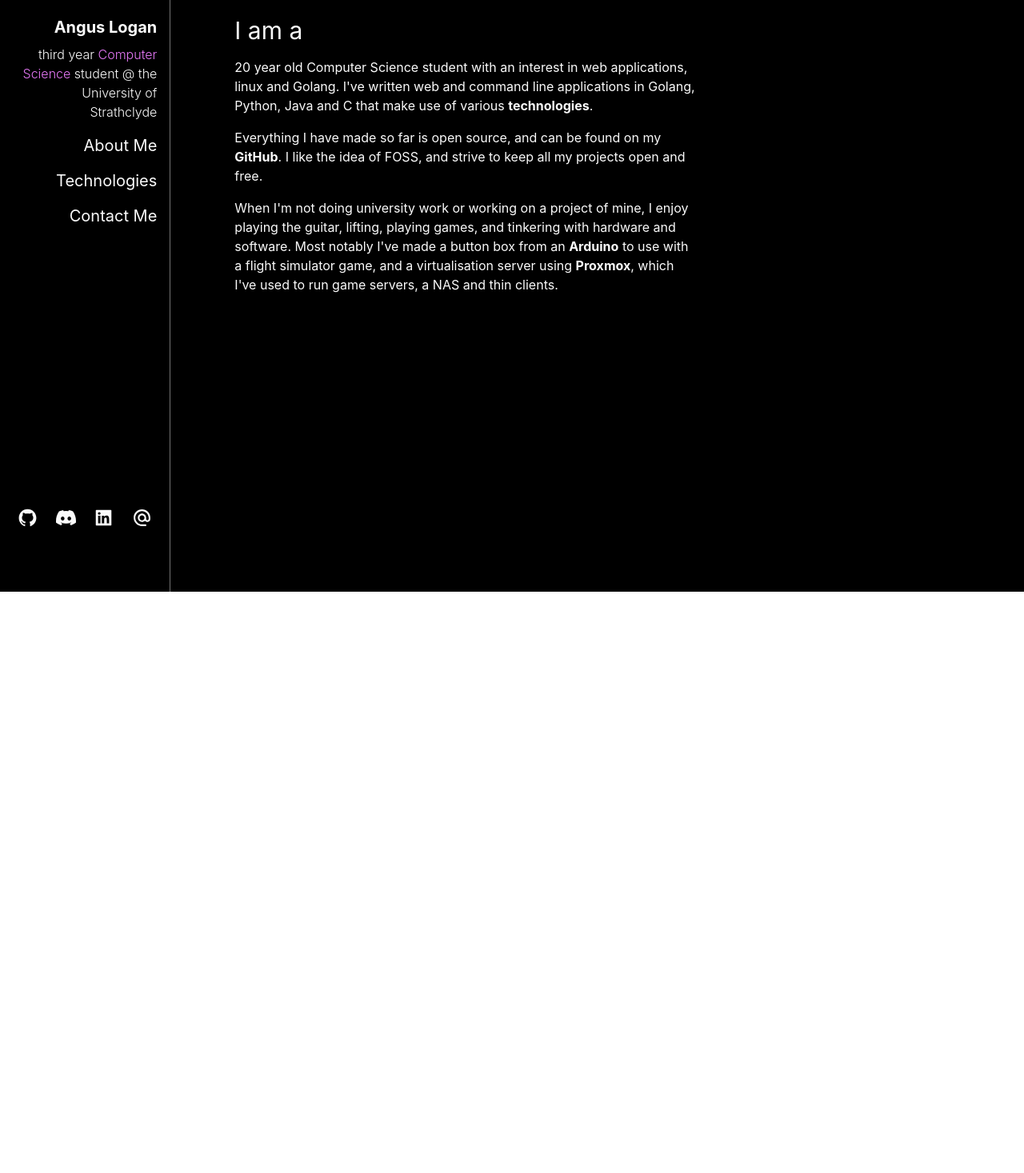
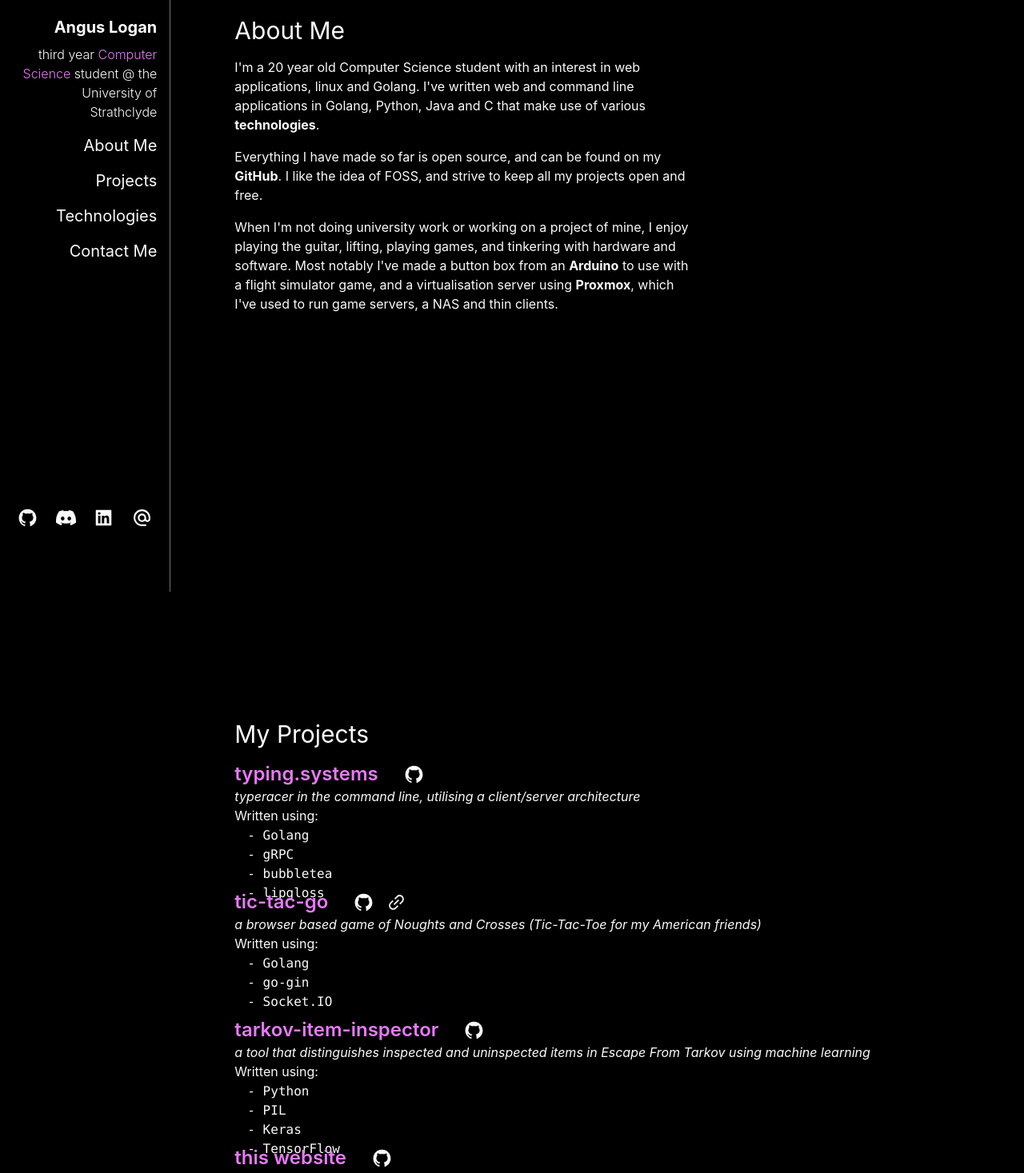
Before and after one commit to AngusLogan02/anguslogan02.github.io, a React (Create React App) app: page / in a window 1280 px wide. Shown: the part 60-1527 px from the top of the page at 80% size. Before the commit the page ends 800 px from the top, so only its background shows below. Built offline with nearby package versions, Linux system fonts and the light colour scheme.

Commit message:
feat: scrolling page, new projects page

```diff
--- a/package.json
+++ b/package.json
@@ -16,6 +16,7 @@
     "react-responsive": "^9.0.0",
     "react-router-dom": "^6.4.2",
     "react-scripts": "5.0.1",
+    "react-scroll": "^1.8.8",
     "web-vitals": "^2.1.4"
   },
   "scripts": {
--- a/src/App.js
+++ b/src/App.js
@@ -1,9 +1,9 @@
 import './App.css';
-import { Routes, Route } from 'react-router-dom'
 import { Helmet } from 'react-helmet'
 import { useMediaQuery } from 'react-responsive'
 
 import Home from './pages/Home'
+import Projects from './pages/Projects'
 import Technologies from './pages/Technologies'
 import Contact from './pages/Contact'
 import Navbar from './components/navbar';
@@ -20,12 +20,11 @@ function App() {
           <title>Angus Logan</title>
         </Helmet>
         <Navbar screenType={ "desktop" } />
-        <div className='w-5/6 h-screen ml-auto p-20'>
-          <Routes>
-            <Route path="/" element={<Home />} />
-            <Route path="/technologies" element={<Technologies />} />
-            <Route path="/contact" element={<Contact />} />
-          </Routes>
+        <div className='w-5/6 ml-auto p-20' id='about'>
+          <Home />
+          <Projects />
+          <Technologies />
+          <Contact />
         </div>
       </div>
     );
@@ -37,11 +36,6 @@ function App() {
         </Helmet>
         <Navbar screenType={ "mobile" } />
         <div className='p-20 h-screen pt-32'>
-          <Routes>
-            <Route path="/" element={<Home />} />
-            <Route path="/technologies" element={<Technologies />} />
-            <Route path="/contact" element={<Contact />} />
-          </Routes>
         </div>
       </div>
     );
--- a/src/components/navbar.jsx
+++ b/src/components/navbar.jsx
@@ -1,9 +1,9 @@
 import React from 'react'
-import { Link } from "react-router-dom"
 import { AiOutlineGithub, AiFillLinkedin } from "react-icons/ai"
 import { BsDiscord } from "react-icons/bs"
 import { MdAlternateEmail } from "react-icons/md"
 import { slide as Menu } from 'react-burger-menu'
+import { Link } from 'react-scroll'
 
 const Navbar = (props) => {
     const screenType = props.screenType
@@ -16,9 +16,10 @@ const Navbar = (props) => {
 
                 <div className='mt-4'>
                     <ul>
-                        <li><button className='text-xl mb-4 link-underline'><Link to="/">About Me</Link></button></li>
-                        <li><button className='text-xl mb-4 link-underline'><Link to="/technologies">Technologies</Link></button></li>
-                        <li><button className='text-xl mb-4 link-underline'><Link to="/contact">Contact Me</Link></button></li>
+                        <li><button className='text-xl mb-4 link-underline'><Link to="about" smooth={true} duration={500}>About Me</Link></button></li>
+                        <li><button className='text-xl mb-4 link-underline'><Link to="projects" smooth={true} duration={500}>Projects</Link></button></li>
+                        <li><button className='text-xl mb-4 link-underline'><Link to="technologies" smooth={true} duration={500}>Technologies</Link></button></li>
+                        <li><button className='text-xl mb-4 link-underline'><Link to="contact" smooth={true} duration={500}>Contact Me</Link></button></li>
                     </ul>
                 </div>
 
--- a/src/components/project.jsx
+++ b/src/components/project.jsx
@@ -1,14 +1,16 @@
 import React from 'react'
+import { AiOutlineGithub, AiOutlineLink } from 'react-icons/ai'
 
 const Project = (props) => {
     const name = props.name
     const link = props.link
     const desc = props.desc
     const tech = props.tech
+    const website = props.website
 
     const parseTech = (tech) => {
         return (
-            <ul className='ml-2'>
+            <ul className='ml-4'>
                 {
                     tech.map(name => {
                         return <li>- { name }</li>
@@ -19,13 +21,15 @@ const Project = (props) => {
     }
 
     return (
-        <div className='border-neutral-50 border w-5/6 rounded-xl p-4'>
-            <h1 className='text-3xl text-fuchsia-400'><a href={ link } className='link-underline' target="_blank" rel="noreferrer">{ name }</a></h1>
-            <h2 className='italic'>{ desc }</h2>
+        <div className='w-full h-1/4'>
+            <div className='flex'>
+                <p className='text-2xl text-fuchsia-400 font-semibold mr-8'>{ name }</p>
+                <a className='hover:text-fuchsia-400 duration-300 relative top-1' href={ link } target="_blank" rel="noreferrer"><AiOutlineGithub size={25} /></a>
+                { website && <a className='hover:text-fuchsia-400 duration-300 relative top-1 ml-4' href={ website } target="_blank" rel="noreferrer"><AiOutlineLink size={25} /></a> }
+            </div>
 
-            <hr className='my-2 bg-neutral-500 h-px' />
-
-            <p>Used: { parseTech(tech) }</p>
+            <span className='italic'> { desc } </span>
+            <p>Written using: <span className='font-mono'> { parseTech(tech) } </span></p>
         </div>
     )
 }
--- a/src/components/technology.jsx
+++ b/src/components/technology.jsx
@@ -7,7 +7,7 @@ const Technology = (props) => {
     const link = props.link
 
     return (
-        <div className='w-3/4 border-neutral-50 border rounded-xl grid grid-flow-col mb-4'>
+        <div className='w-3/4 grid grid-flow-col mb-4'>
             <div>
                 <p className='mx-4 mt-4 italic font-mono text-fuchsia-400'>name:</p>
                 <p className='mx-4 mb-4'> { name } </p>
--- a/src/index.css
+++ b/src/index.css
@@ -40,6 +40,21 @@ code {
 
 ::selection {
   background: #737373;
+}
+
+.link-active {
+  content: "";
+  position: absolute;
+  display: block;
+  width: 100%;
+  height: 2px;
+  bottom: -2px;
+  left: 0;
+  background-color: #e879f9;
+}
+
+.active {
+  color: red;
 }
 
 /* Position and sizing of burger button */
--- a/src/pages/Contact.jsx
+++ b/src/pages/Contact.jsx
@@ -2,7 +2,9 @@ import React from 'react'
 
 const Contact = () => {
     return (
-        <h1>Contact</h1>
+        <div className='h-screen' id='contact'>
+            <h1>Contact</h1>
+        </div>
     )
 }
 
--- a/src/pages/Home.jsx
+++ b/src/pages/Home.jsx
@@ -3,10 +3,10 @@ import { Link } from "react-router-dom"
 
 const Home = () => {
     return (
-        <div className='max-w-xl'>
-            <h1 className='text-3xl mb-4'>I am a</h1>
+        <div className='max-w-xl h-screen'>
+            <h1 className='text-3xl mb-4'>About Me</h1>
             <p>
-                20 year old Computer Science student with an interest in web applications, linux and Golang.
+                I'm a 20 year old Computer Science student with an interest in web applications, linux and Golang.
                 I've written web and command line applications in Golang, Python, Java and C that make use of
                 various <span className='link-underline font-bold'><Link to="/technologies">technologies</Link></span>.
             </p>
--- /dev/null
+++ b/src/pages/Projects.jsx
@@ -0,0 +1,17 @@
+import React from 'react'
+
+import Project from '../components/project'
+
+const Projects = () => {
+    return (
+        <div className='h-screen py-20' id='projects'>
+            <h1 className='text-3xl mb-4'>My Projects</h1>
+            <Project name={ "typing.systems" } link={ "https://github.com/typing-systems/" } desc={ "typeracer in the command line, utilising a client/server architecture" } tech={ ["Golang", "gRPC", "bubbletea", "lipgloss"] } />
+            <Project name={ "tic-tac-go" } link={ "https://github.com/AngusLogan02/tic-tac-go" } desc={ "a browser based game of Noughts and Crosses (Tic-Tac-Toe for my American friends)" } tech={ ["Golang", "go-gin", "Socket.IO"] } website={ "https://tictac-go.herokuapp.com/" } />
+            <Project name={ "tarkov-item-inspector" } link={ "https://github.com/AngusLogan02/tarkov-item-inspector" } desc={ "a tool that distinguishes inspected and uninspected items in Escape From Tarkov using machine learning" } tech={ ["Python", "PIL", "Keras", "TensorFlow"] } />
+            <Project name={ "this website" } link={ "https://github.com/AngusLogan02/anguslogan.dev" } desc={ "my own portfolio website" } tech={ ["React", "tailwindcss"] } />
+        </div>
+    )
+}
+
+export default Projects
--- a/src/pages/Technologies.jsx
+++ b/src/pages/Technologies.jsx
@@ -1,18 +1,11 @@
 import React from 'react'
 
-import Project from '../components/project'
 import Technology from '../components/technology'
 
 const Technologies = () => {
     return (
-        <>
-            <div className='grid grid-cols-3'>
-                <Project name={ "Tic-Tac-Go" } link={ "https://github.com/AngusLogan02/tic-tac-go" } desc={ "a browser based game of Noughts and Crosses (Tic-Tac-Toe for my American friends)" } tech={ ["Golang", "go-gin", "Socket.IO"] } />
-                <Project name={ "typing.systems" } link={ "https://github.com/typing-systems/" } desc={ "typeracer in the command line, utilising a client/server architecture" } tech={ ["Golang", "gRPC", "bubbletea", "lipgloss"] } />
-                <Project name={ "this website" } link={ "https://github.com/AngusLogan02/anguslogan.dev" } desc={ "my own portfolio website" } tech={ ["react", "tailwind"] } />
-            </div>
-
-            <div className='mt-12'>
+            <div className='py-20' id='technologies'>
+                <h1 className='text-3xl mb-4'>Technologies I've Used</h1>
                 <Technology name={ "go-gin" } lang={ "Golang" } desc={ "a web framework for Golang" } link={ "https://gin-gonic.com/" } />
                 <Technology name={ "Socket.IO" } lang={ "many" } desc={ "a tool built upon the WebSocket protocol, which enables bi-directional communication between a client and server" } link={ "https://gin-gonic.com/" } />
                 <Technology name={ "gRPC" } lang={ "many" } desc={ "a remote procedure call framework using protocol buffers to allow for easy communication between clients and servers written in different languages" } link={ "https://gin-gonic.com/" } />
@@ -21,7 +14,6 @@ const Technologies = () => {
                 <Technology name={ "react" } lang={ "Javascript" } desc={ "a idk lol google it" } link={ "https://gin-gonic.com/" } />
                 <Technology name={ "tailwindcss" } lang={ "CSS" } desc={ "a CSS framework" } link={ "https://gin-gonic.com/" } />
             </div>
-        </>
     )
 }
 
```
Also changed, not shown: 1 other file (tests, documents, lock files or other folders).
